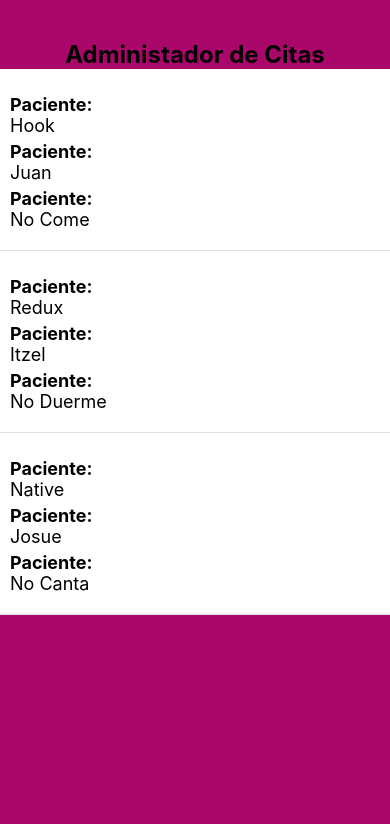
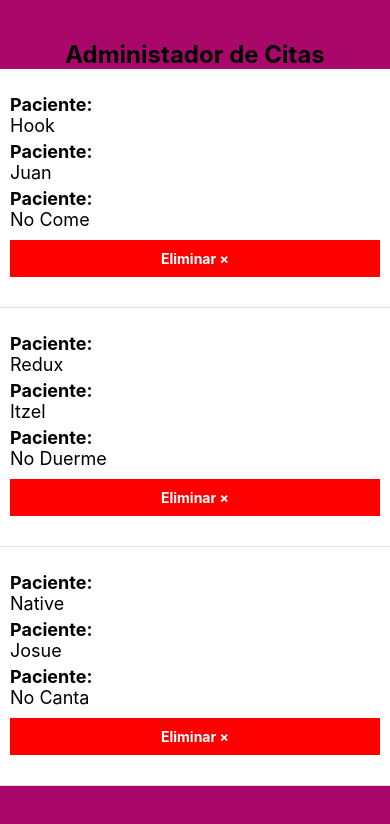
Before and after one commit to kkevin7/appointment-manager-app, a React Native app: screen / in a window 390 px wide. Shown: the top 824 px of the page. Built offline with nearby package versions, Linux system fonts and the light colour scheme.

Commit message:
adding delete button

```diff
--- a/components/Cita.js
+++ b/components/Cita.js
@@ -1,7 +1,12 @@
 import React from 'react';
-import {Text, StyleSheet, View} from 'react-native';
+import {Text, StyleSheet, View, Button, TouchableHighlight} from 'react-native';
 
 const Cita = ({item}) => {
+
+    const dialogoEliminar = () => {
+        console.log('eliminando...');
+    }
+
   return (
         <View style={styles.cita}>
             <View>
@@ -15,6 +20,12 @@
             <View>
                 <Text style={styles.label} >Paciente: </Text>
                 <Text style={styles.texto}>{item.sintomas}</Text>
+            </View>
+
+            <View>
+                <TouchableHighlight style={styles.btnEliminar} onPress={ () => dialogoEliminar()}>
+                    <Text style={styles.textEliminar}>Eliminar &times;</Text>
+                </TouchableHighlight>
             </View>
         </View>
   );
@@ -36,6 +47,16 @@
     },
     texto: {
         fontSize: 18,
+    },
+    btnEliminar: {
+        padding: 10,
+        backgroundColor: 'red',
+        marginVertical: 10,
+    },
+    textEliminar: {
+        color: '#FFF',
+        fontWeight: 'bold',
+        textAlign: 'center',
     }
 });
 
```
